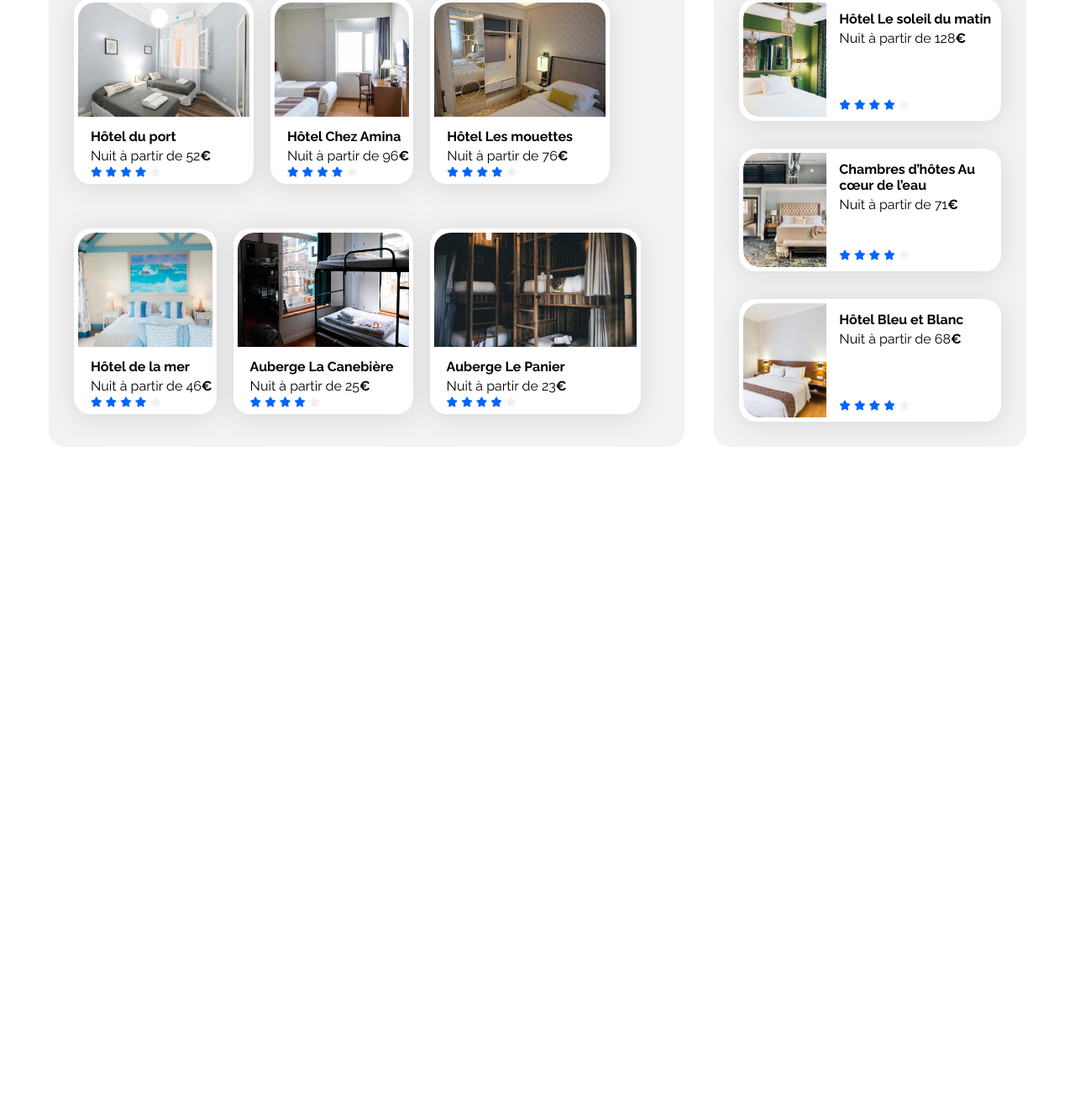
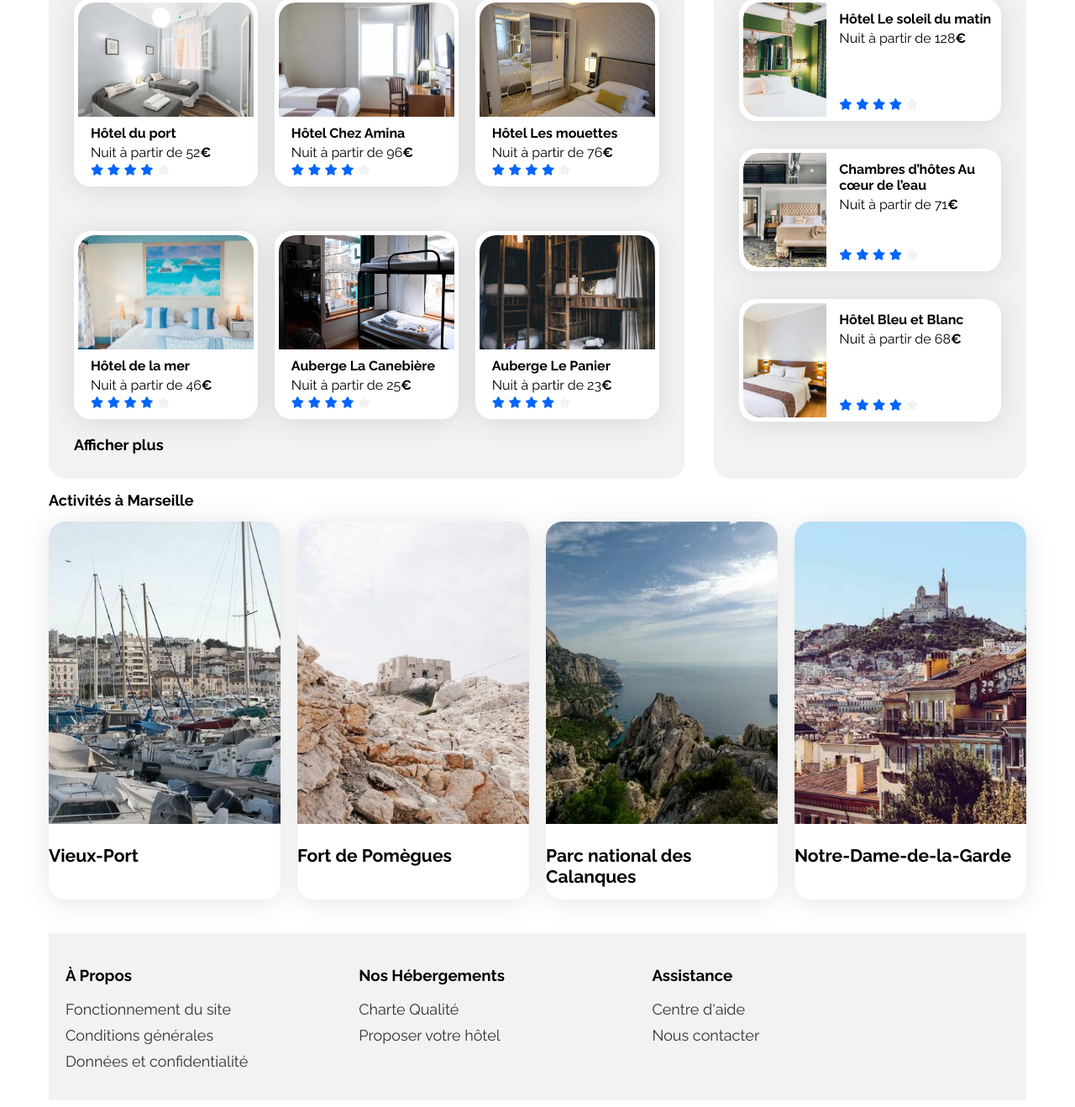
Before and after one commit to RossignolBrigand/OpenClassrooms_Projet_02, a plain HTML site: page index.html in a window 1280 px wide. Shown: the part 440-1758 px from the top of the page at 84% size. Before the commit the page ends 980 px from the top, so only its background shows below. Drawn offline with Linux system fonts and the light colour scheme.

Commit message:
Added activites and footer  sections

```diff
--- a/css/style.css
+++ b/css/style.css
@@ -21,10 +21,15 @@ body {
 a {
     color: inherit;
     text-decoration: none;
+    font-size: 1.125em;
 }
 
 h1 {
     font-size: 1.375em;
+}
+
+h2 {
+    font-size: 1.125em;
 }
 
 p {
@@ -199,6 +204,7 @@ header {
     border: 2px solid var(--filter-btn-color);
     text-align: center;
     font-weight:600;
+    font-size: 1.0625rem;
     /** tbd: find reasons why buttons lose their selectable trait when changing border params **/
     /** tbd: Find out how to deal with icon getting borders and changing colors on their own **/
 }
@@ -208,9 +214,9 @@ header {
     padding-right: 0.75em;
 }
 
-/*** Infos Group ***/
+/*** Info Group ***/
 
-.infos-container {
+.info-container {
     display: flex;
     flex-direction: row;
     height: 2em;
@@ -218,7 +224,7 @@ header {
     margin-bottom: 2em;
 }
 
-.infos-container p {
+.info-container p {
     margin-bottom: 0;
 }
 .hidden-info {
@@ -226,7 +232,7 @@ header {
 }
 
 
-#infos-button {
+#info-button {
     height: 24px;
     width: 24px;
     border-radius: 100%;
@@ -235,13 +241,16 @@ header {
     background-color: var(--main-light-color);
     border: 1px solid var(--filter-btn-color);
 }
-#infos-button:hover {
+#info-button:hover {
     cursor: pointer;
 }
 
-#infos-button:hover .hidden-info {
+#info-button:hover .hidden-info {
     display: block;
 }
+/****** Cards Common *******/
+
+
 
 /****** Hebergements And Populaires ***********/
 
@@ -261,6 +270,8 @@ header {
 
 .hebergements {
     width: 65%;
+    display: flex;
+    flex-direction: column;
 }
 
 .hebergements-title {
@@ -275,8 +286,17 @@ header {
     gap: 20px;
 }
 
+.hebergements-cards a {
+    flex: 1 1 calc(33.33% - 20px); /** ensures the cards of the same size **/
+    text-decoration: none;
+}
+
 .hebergements-cards .card {
     margin-top: 33px;
+    display: flex;
+    flex-direction: column;
+    justify-content: space-between;
+    box-sizing: border-box;
 }
 
 .hebergements-cards img {
@@ -285,7 +305,9 @@ header {
     border-radius: 20px 20px 0 0 ;
 }
 .hebergements-cards .card-content {
+    flex: 1;
     width: 100%;
+    height: 33%;
     padding-left: 15px;
     display: flex;
     flex-direction: column;
@@ -299,6 +321,13 @@ header {
 
 .hebergements-cards .card-subtitle {
     margin: 0;
+}
+.hebergements-cards .card-rating {
+    margin-bottom: 5px;
+}
+.afficher-plus {
+    margin-top: 20px;
+    font-weight: 700;
 }
 /****** Populaires ***********/
 
@@ -346,8 +375,70 @@ header {
     margin-bottom: 5px;
 }
 
+/*** Activités ***/
 
+.activites section {
+    background-color: var(--main-bg-color);
+    border-radius: 20px;
+    padding: 30px;
+    box-sizing: border-box;
+}
 
+.activites-cards {
+    display: flex;
+    flex-flow: row wrap;
+    gap: 20px;
+}
+
+.activites-cards a {
+    flex: 1 1 0%;
+}
+.activites-cards .card {
+    padding: 0;
+    height: 450px;
+}
+.activites-cards img {
+    width: 100%;
+    height: 80%;
+    border-radius: 20px 20px 0 0;
+}
+/*** Footer ***/
+
+footer {
+    background-color: var(--main-bg-color); /* Adjust the background color as needed */
+    padding: 0; /* Adjust padding as needed */
+}
+
+.footer-container {
+    display: flex;
+    justify-content: space-between; /* Evenly space the sections */
+    align-items: flex-start; /* Align items at the start */
+    width: 90%;
+    margin: 40px 0 0 ; /* Center the container */
+}
+
+.footer-container > div {
+    flex: 1 1 calc(3333.33%);
+    padding: 20px;
+}
+
+.footer-links ul {
+    list-style: none;
+    padding: 0;
+}
+
+.footer-links li {
+    margin-bottom: 10px; /* Adjust margin as needed */
+}
+
+.footer-links a {
+    text-decoration: none;
+    color: #333; /* Adjust text color as needed */
+}
+
+.footer-links a:hover {
+    text-decoration: underline;
+}
 
 /** Le code ci-dessous correspond à la version responsive uniquement **/
 
--- a/index.html
+++ b/index.html
@@ -32,8 +32,8 @@
             <nav >
                 <div class="nav-container">
                     <ul class="nav-list">
-                        <li class="nav-item"><button class="nav-button" type="button">Hébergements</button></li>
-                        <li class="nav-item"><button class="nav-button" type="button">Activités</button></li>
+                        <li class="nav-item"><a href="#hebergements"><button class="nav-button" type="button">Hébergements</button></a></li>
+                        <li class="nav-item"><a href="#activites"><button class="nav-button" type="button">Activités</button></a></li>
                     </ul>
                 </div>
             </nav>
@@ -61,9 +61,9 @@
                         <button class="filter-button"><i class="fa-solid fa-fire"></i>Nos pépites</button>
                     </div>
                 </div>
-                <div class="infos-container">
-                    <button id="infos-button"><i class="fa-solid fa-info"></i></button>
-                    <p id="options-infos-text">[Plus de ${500} logements disponibles dans cette ville]</p> <!--Text updated through JS-->
+                <div class="info-container">
+                    <button id="info-button"><i class="fa-solid fa-info"></i></button>
+                    <p id="options-info-text">[Plus de ${500} logements disponibles dans cette ville]</p> <!--Text updated through JS-->
                 </div>
                 <div class="hidden-info">
                     <p>This is a tooltip</p>
@@ -72,12 +72,12 @@
             <!-- #endregion -->
             <!-- #region Sections Articles -->
             <div class="hebergements-and-populaires">
-                <section class="hebergements">
+                <section class="hebergements" id="hebergements">
                     <div class="hebergements-title">
                         <h2 class="section-title">Hébergements à Marseille</h2>
                     </div>
                     <div class="hebergements-cards">
-                        <a href="#">
+                        <a href="">
                             <article class="card">
                                 <img src="./images/hebergements/fred-kleber.jpg" alt="Image de la chambre d'hôtel montrant un lit">
                                 <div class="card-content">
@@ -96,7 +96,7 @@
                                 </div>
                             </article>
                         </a>
-                        <a href="#">
+                        <a href="">
                             <article class="card">
                                 <img src="./images/hebergements/febrian-zakaria.jpg" alt="Image de la chambre d'hôtel montrant un lit">
                                 <div class="card-content">
@@ -115,7 +115,7 @@
                                 </div>
                             </article>
                         </a>
-                        <a href="#">
+                        <a href="">
                             <article class="card">
                                 <img src="./images/hebergements/reisetopia.jpg" alt="Image de la chambre d'hôtel montrant un lit">
                                 <div class="card-content">
@@ -134,7 +134,7 @@
                                 </div>
                             </article>
                         </a>
-                        <a href="#">
+                        <a href="">
                             <article class="card">
                                 <img src="./images/hebergements/annie-spratt.jpg" alt="Image de la chambre d'hôtel montrant un lit">
                                 <div class="card-content">
@@ -153,7 +153,7 @@
                                 </div>
                             </article>
                         </a>
-                        <a href="#">
+                        <a href="">
                             <article class="card">
                                 <img src="./images/hebergements/marcus-loke.jpg" alt="Image de la chambre d'hôtel montrant un lit">
                                 <div class="card-content">
@@ -172,7 +172,7 @@
                                 </div>
                             </article>
                         </a>
-                        <a href="#">
+                        <a href="">
                             <article class="card">
                                 <img src="./images/hebergements/nicate-lee.jpg" alt="Image de la chambre d'hôtel montrant un lit">
                                 <div class="card-content">
@@ -192,6 +192,7 @@
                             </article>
                         </a>
                     </div>
+                    <a class="afficher-plus" href="">Afficher plus</a>
                 </section>
                 <section class="populaires">
                     <div class="populaires-title">
@@ -199,7 +200,7 @@
                         <i class="fa-solid fa-chart-line" aria-hidden="true"></i>
                     </div>
                     <div class="populaires-cards">
-                        <a href="#">
+                        <a href="">
                             <article class="card">
                                 <img src="./images/hebergements/emile-guillemot.jpg" alt="Image de la chambre d'hôtel montrant un lit">
                                 <div class="card-content">
@@ -218,7 +219,7 @@
                                 </div>
                             </article>
                         </a>
-                        <a href="#">
+                        <a href="">
                             <article class="card">
                                 <img src="./images/hebergements/aw-creative.jpg" alt="Image de la chambre d'hôtel montrant un lit">
                                 <div class="card-content">
@@ -237,7 +238,7 @@
                                 </div>
                             </article>
                         </a>
-                        <a href="#">
+                        <a href="">
                             <article class="card">
                                 <img src="./images/hebergements/febrian-zakaria2.jpg" alt="Image de la chambre d'hôtel montrant un lit">
                                 <div class="card-content">
@@ -259,10 +260,78 @@
                     </div>
                 </section>
             </div>
+            <section class="activites" id="activites">
+                <div class="activites-title">
+                    <h2>Activités à Marseille</h2>
+                </div>
+                <div class="activites-cards">
+                    <a href="">
+                        <article class="card">
+                            <img src="images/activites/reno-laithienne.jpg" alt="Image d'un port avec des bateaux amarés">
+                                <div class="card-text">
+                                    <h3>Vieux-Port</h3>
+                                </div>
+                        </article>
+                    </a>
+                    <a href="">
+                        <article class="card">
+                            <img src="images/activites/paul-hermann.jpg" alt="Image d'un fort de pierres">
+                                <div class="card-text">
+                                    <h3>Fort de Pomègues</h3>
+                                </div>
+                        </article>
+                    </a>
+                    <a href="">
+                        <article class="card">
+                            <img src="images/activites/kilyan-sockalingum.jpg" alt="Image d'une falaise donnant sur la mer">
+                                <div class="card-text">
+                                    <h3>Parc national des Calanques</h3>
+                                </div>
+                        </article>
+                    </a>
+                    <a href="">
+                        <article class="card">
+                            <img src="images/activites/florian-wehde.jpg" alt="Image d'une ville avec une église au loin">
+                                <div class="card-text">
+                                    <h3>Notre-Dame-de-la-Garde</h3>
+                                </div>
+                        </article>
+                    </a>
+                </div>
+            </section>
             <!-- #endregion -->
         </main>
         <footer>
-
+            <div class="footer-container">
+                <div class="a-propos">
+                    <h3>À Propos</h3>
+                    <div class="footer-links">
+                        <ul>
+                            <li><a href="">Fonctionnement du site</a></li>
+                            <li><a href="">Conditions générales</a></li>
+                            <li><a href="">Données et confidentialité</a></li>
+                        </ul>
+                    </div>
+                </div>
+                <div class="nos-hebergements">
+                    <h3>Nos Hébergements</h3>
+                    <div class="footer-links">
+                        <ul>
+                            <li><a href="">Charte Qualité</a></li>
+                            <li><a href="">Proposer votre hôtel</a></li>
+                        </ul>
+                    </div>
+                </div>
+                <div class="assistance">
+                    <h3>Assistance</h3>
+                    <div class="footer-links">
+                        <ul>
+                            <li><a href="">Centre d'aide</a></li>
+                            <li><a href="">Nous contacter</a></li>
+                        </ul>
+                    </div>
+                </div>
+            </div>
         </footer>
     </div>
 </body>
--- a/javascript/script.js
+++ b/javascript/script.js
@@ -2,7 +2,7 @@
 // Updates the text based on the search result
 
 let searchResult = 500
-let infoParagraph = document.getElementById("options-infos-text")
+let infoParagraph = document.getElementById("options-info-text")
 let infoText = `Plus de ${searchResult} logements sont disponibles dans cette ville`
 
 infoParagraph.innerHTML = infoText
```
Also changed, not shown: 1 other file.
